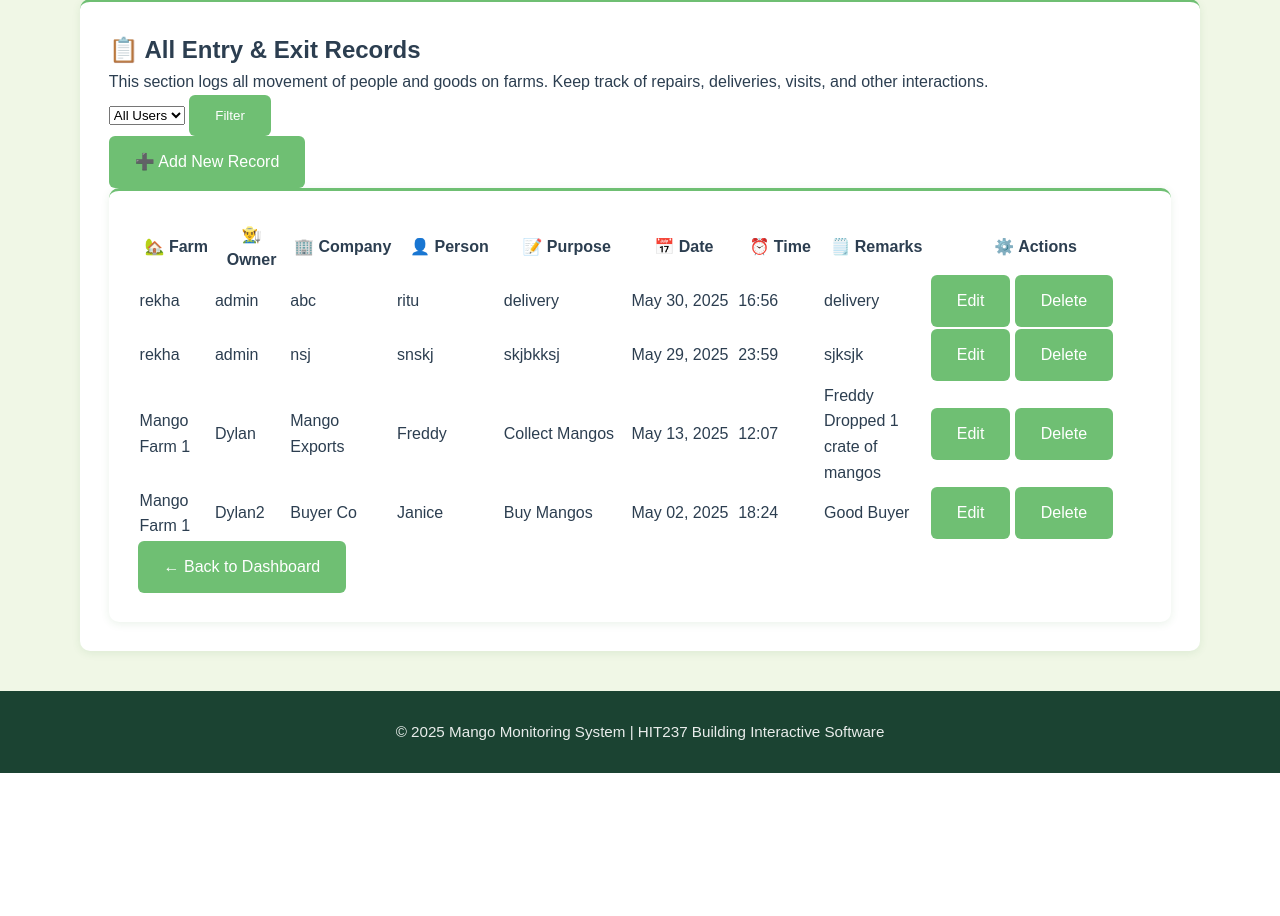
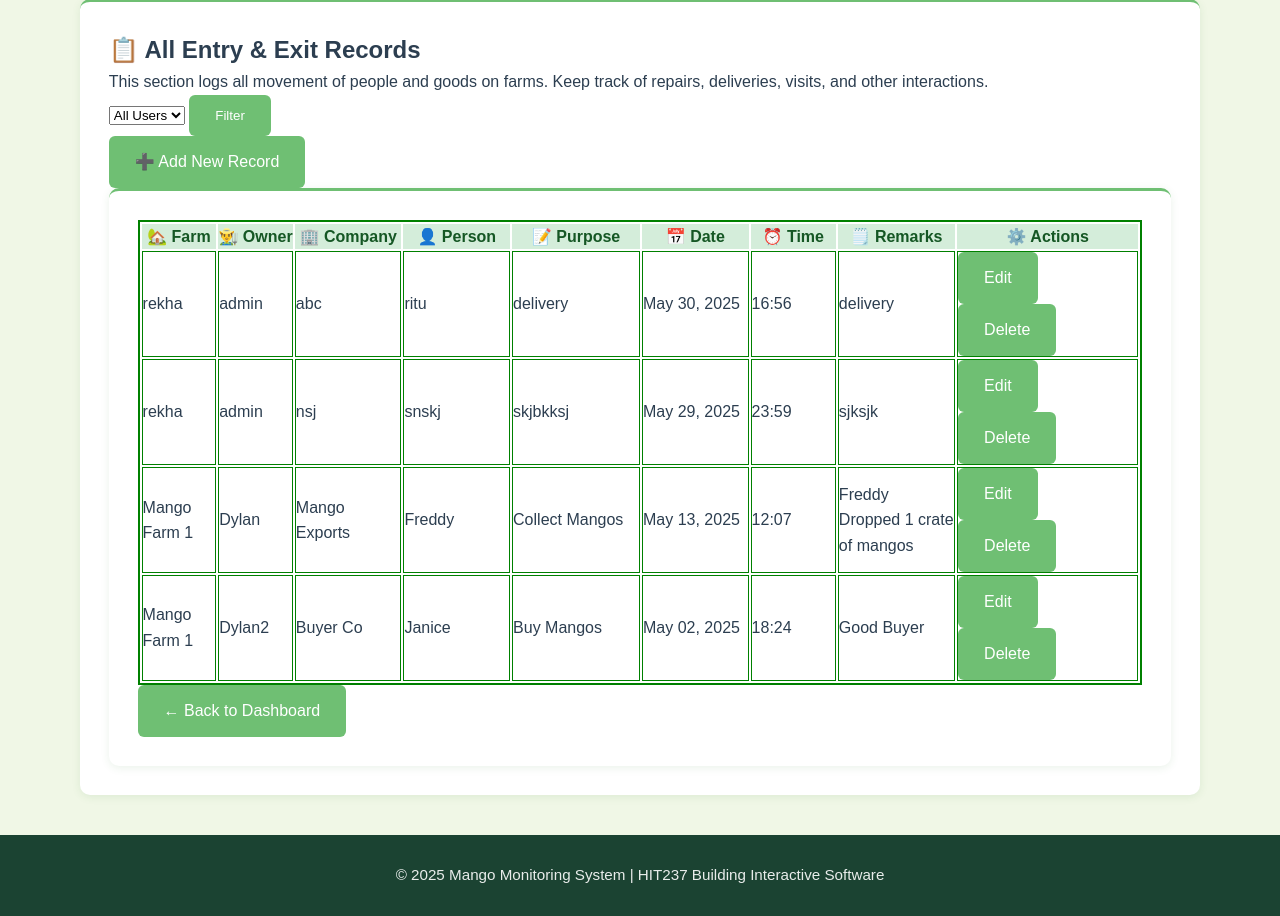
Before and after one commit to erripetalas/MangoMonitoring, a Django app: page /myfarms/entryexit/ in a window 1280 px wide. Shown: the part 290-1206 px from the top of the page. Before the commit the page ends 1063 px from the top, so only its background shows below. Run offline with Django 5.2, Linux system fonts and the light colour scheme; a user stored in the database is signed in; data comes from the database, SQL or seed files in the repository.

Commit message:
html and css for tables

```diff
--- a/App2/static/css/base.css
+++ b/App2/static/css/base.css
@@ -203,6 +203,12 @@ header {
   vertical-align: middle;
   padding: 0.75rem;
 }
+
+table, th, td {
+  border: 1px solid #ccc !important;
+}
+
+
 
 .surveillance-table {
   width: 100%;
--- a/App2/templates/App2/entryexit_list.html
+++ b/App2/templates/App2/entryexit_list.html
@@ -33,38 +33,41 @@
   {% if logs %}
 
   <div class="card shadow-sm p-3">
-  <div class="table-responsive mt-4">
-    <table class="table table-bordered table-hover align-middle text-center surveillance-table">      <thead class="table-success">
+ <div class="summary-table-container mb-4">
+   <table class="table w-auto text-center" style="border: 2px solid green;">
+    <div class="stat-item" style="flex: 1; text-align: center; padding: 0 10px; border-right: 1px solid #eee;">
+      <thead style="background-color: #d4edda; color: #155724;">
         <tr>
-         <th scope="col", style="width: 7%;">🏡 Farm</th>
-          {% if is_superuser %}<th scope="col", style="width: 7%;">👨‍🌾 Owner</th>{% endif %}
-          <th scope="col", style="width: 10%;">🏢 Company</th>
-          <th scope="col", style="width: 10%;">👤 Person</th>
-          <th scope="col", style="width: 12%;">📝 Purpose</th>
-          <th scope="col", style="width: 10%;">📅 Date</th>
-          <th scope="col", style="width: 8%;">⏰ Time</th>
-          <th scope="col", style="width: 10%;">🗒️ Remarks</th>
-          <th scope="col", style="width: 20%;">⚙️ Actions</th>
+         <th scope="col", style="width: 7%;" style="border: 1px solid green;">🏡 Farm</th>
+          {% if is_superuser %}<th scope="col", style="width: 7%;" style="border: 1px solid green;">👨‍🌾 Owner</th>{% endif %}
+          <th scope="col", style="width: 10%;" style="border: 1px solid green;">🏢 Company</th>
+          <th scope="col", style="width: 10%;" style="border: 1px solid green;">👤 Person</th>
+          <th scope="col", style="width: 12%;" style="border: 1px solid green;">📝 Purpose</th>
+          <th scope="col", style="width: 10%;" style="border: 1px solid green;">📅 Date</th>
+          <th scope="col", style="width: 8%;" style="border: 1px solid green;">⏰ Time</th>
+          <th scope="col", style="width: 11%;" style="border: 1px solid green;">🗒️ Remarks</th>
+          <th scope="col", style="width: 17%;" style="border: 1px solid green;">⚙️ Actions</th>
         </tr>
       </thead>
       <tbody>
         {% for log in logs %}
         <tr>
-          <td>{{ log.farm.name }}</td>
-          {% if is_superuser %}<td>{{ log.farm.owner.username }}</td>{% endif %}
-          <td>{{ log.company_name }}</td>
-          <td>{{ log.person_name }}</td>
-          <td>{{ log.purpose }}</td>
-          <td>{{ log.date|date:"M d, Y" }}</td>
-          <td>{{ log.time|time:"H:i" }}</td>
-          <td>{{ log.remarks|default:"—" }}</td>
-          <td>
+          <td style="border: 1px solid green;">{{ log.farm.name }}</td>
+          {% if is_superuser %}<td style="border: 1px solid green;">{{ log.farm.owner.username }}</td>{% endif %}
+          <td style="border: 1px solid green;">{{ log.company_name }}</td>
+          <td style="border: 1px solid green;">{{ log.person_name }}</td>
+          <td style="border: 1px solid green;">{{ log.purpose }}</td>
+          <td style="border: 1px solid green;">{{ log.date|date:"M d, Y" }}</td>
+          <td style="border: 1px solid green;">{{ log.time|time:"H:i" }}</td>
+          <td style="border: 1px solid green;">{{ log.remarks|default:"—" }}</td>
+          <td style="border: 1px solid green;">
               <div class="d-flex justify-content-center gap-2 flex-wrap">
                 <a href="{% url 'App2:entryexit-edit' log.pk %}" class="btn btn-sm btn-outline-warning">Edit</a>
                 <a href="{% url 'App2:entryexit-delete' log.pk %}" class="btn btn-sm btn-outline-danger">Delete</a>
               </div>
             </td>
         </tr>
+        </div>
         {% endfor %}
       </tbody>
     </table>
```
Also changed, not shown: App2/templates/App2/farm_list.html (+20 -17 lines), App2/templates/App2/pest_list.html (+10 -7 lines), App2/templates/App2/profile.html (+43 -36 lines), App2/templates/App2/surveillance_list.html (+19 -16 lines), App2/templates/App2/task_list.html (+19 -16 lines).
